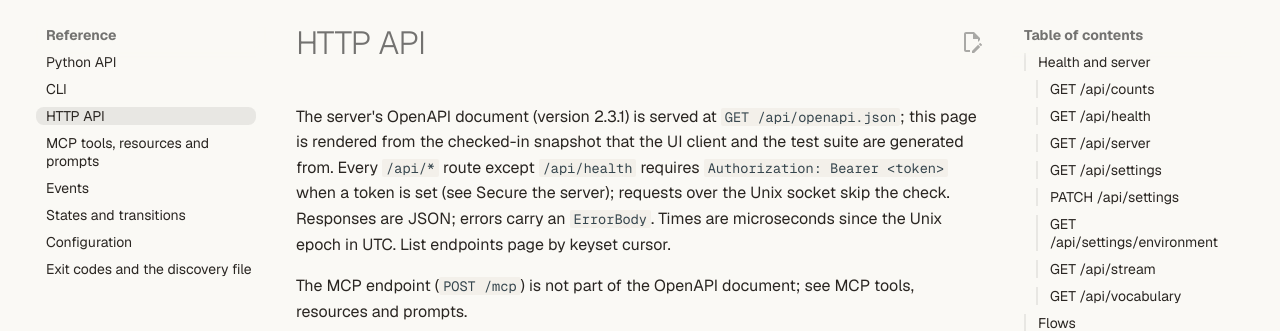
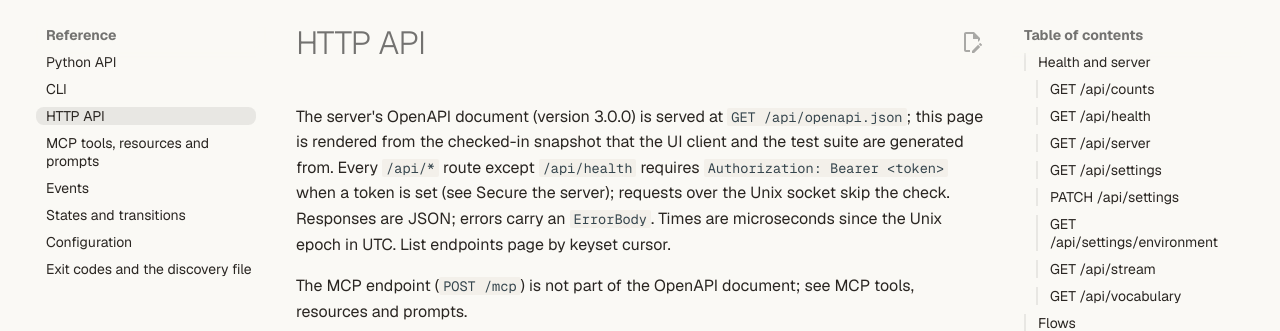
Before and after one commit to sercanatalik/cereyan, an MkDocs documentation site: the page built from docs/reference/http-api.md, in a window 1280 px wide and 900 px high. Shown: the part 128-459 px from the top of the window. Built offline with MkDocs 1.6.1 and Material for MkDocs 9.7.7, drawn with Linux system fonts in a browser that asks for light colours; comment, search, counter and statistics services are not loaded.

Commit message:
Cereyan 3.0.0
Remote workers (cereyan worker, leases, the Workers tab), a Queue page
with processors set while the server runs, and continuous schedules.
Breaking: the engine protocol carries a lease, the store moves to schema
17, and a server starts with one processor.

Release checklist: lint (stable toolchain) green; cargo, docs and UI
tests green; the full Python suite 440 passed, after two earlier full
runs where three timing-bound tests (cooperative cancel, Ctrl-C before
a flow timeout) failed and passed on rerun. e2e benchmarks back to back
against v2.3.1 on release builds: start and warm-pool better, task
transitions and per-task cost about 8% slower, the rest equal; both miss
the calibrated baseline alike on this machine.

Co-Authored-By: Claude Opus 5.5 (1M context) <noreply@anthropic.com>

```diff
--- a/Cargo.toml
+++ b/Cargo.toml
@@ -3,7 +3,7 @@ resolver = "2"
 members = ["crates/core", "crates/store", "crates/rules", "crates/server", "crates/py"]
 
 [workspace.package]
-version = "2.3.1"
+version = "3.0.0"
 edition = "2021"
 license = "MIT"
 
--- a/docs/reference/http-api.md
+++ b/docs/reference/http-api.md
@@ -2,7 +2,7 @@
 
 <!-- Generated by scripts/gen_http_reference.py from ui/openapi.snapshot.json. Do not edit; run `just docs`. -->
 
-The server's OpenAPI document (version 2.3.1) is served at `GET /api/openapi.json`; this page is rendered from the checked-in snapshot that the UI client and the test suite are generated from. Every `/api/*` route except `/api/health` requires `Authorization: Bearer <token>` when a token is set (see [Secure the server](../guides/secure-the-server.md)); requests over the Unix socket skip the check. Responses are JSON; errors carry an `ErrorBody`. Times are microseconds since the Unix epoch in UTC. List endpoints page by keyset cursor.
+The server's OpenAPI document (version 3.0.0) is served at `GET /api/openapi.json`; this page is rendered from the checked-in snapshot that the UI client and the test suite are generated from. Every `/api/*` route except `/api/health` requires `Authorization: Bearer <token>` when a token is set (see [Secure the server](../guides/secure-the-server.md)); requests over the Unix socket skip the check. Responses are JSON; errors carry an `ErrorBody`. Times are microseconds since the Unix epoch in UTC. List endpoints page by keyset cursor.
 
 The MCP endpoint (`POST /mcp`) is not part of the OpenAPI document; see [MCP tools, resources and prompts](mcp.md).
 
--- a/pyproject.toml
+++ b/pyproject.toml
@@ -4,7 +4,7 @@ build-backend = "maturin"
 
 [project]
 name = "cereyan"
-version = "2.3.1"
+version = "3.0.0"
 description = "Minimal, local-first orchestrator for Python data pipelines with a Rust core"
 readme = "README.md"
 requires-python = ">=3.11"
```
Also changed, not shown: CHANGELOG.md (+6 -7 lines), 5 other files.
